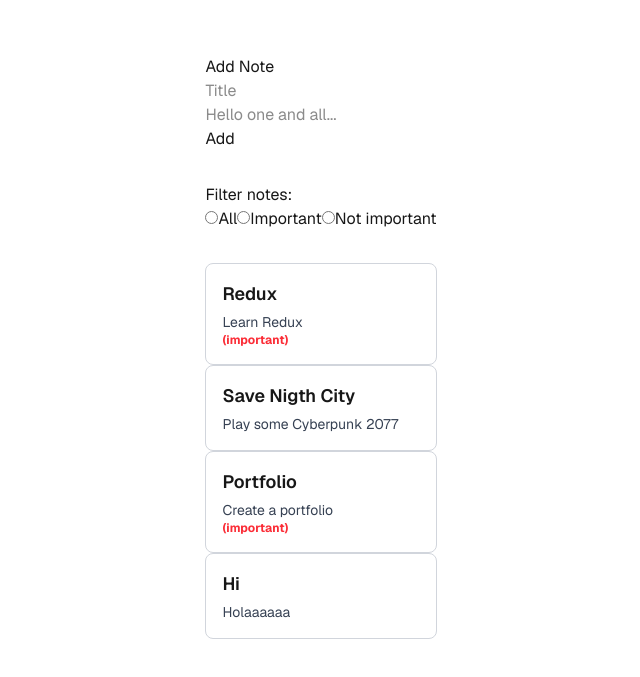
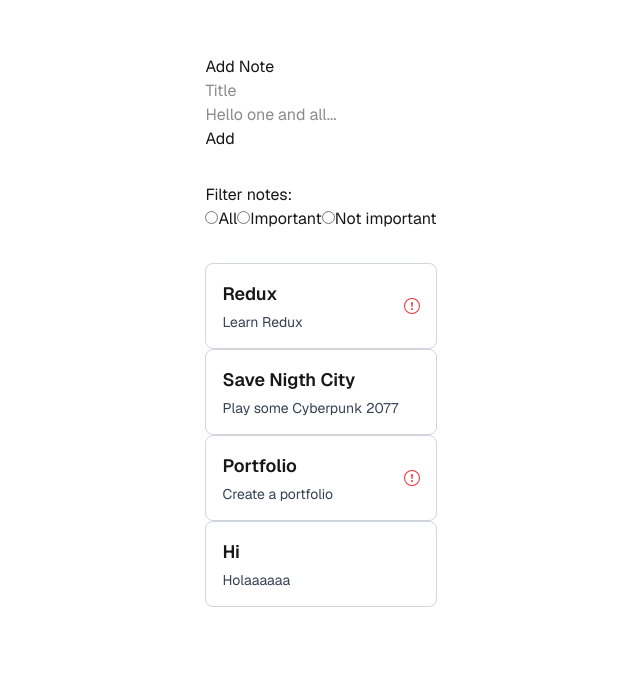
Before and after one commit to LaraBerenguer/notes-app, a Next.js app: page / in a window 1280 px wide. Shown: the part 109-786 px from the top of the page, without its empty margins (319-959 px from the left). Built offline with nearby package versions, Linux system fonts and the light colour scheme; data requests are answered from the project's data file.

Commit message:
Refactor NoteCard component to use ImportantIcon and uptate styles

```diff
--- a/src/components/NoteCard.tsx
+++ b/src/components/NoteCard.tsx
@@ -1,5 +1,6 @@
 "use client"
 import { Note } from "@/types/types";
+import ImportantIcon from "./ImportantIcon";
 
 type NoteCardProps = {
     note: Note;
@@ -8,10 +9,12 @@ type NoteCardProps = {
 
 const NoteCard = ({ note, onClick }: NoteCardProps) => {
     return (
-        <div className="border border-gray-300 p-4 rounded-lg bg-transparent cursor-pointer transition hover:shadow" onClick={onClick}>
-            <section id="title" className="text-lg font-semibold mb-1">{note.title}</section>
-            <section id="content" className="text-sm text-gray-700">{note.content}</section>
-            <section id="important" className="text-xs font-bold text-red-500">{note.important ? " (important)" : ""}</section>
+        <div className="note-card flex items-center justify-between border border-gray-300 p-4 rounded-lg bg-transparent cursor-pointer transition hover:shadow" onClick={onClick}>
+            <section>
+                <section id="title" className="text-lg font-semibold mb-1">{note.title}</section>
+                <section id="content" className="text-sm text-gray-700">{note.content}</section>
+            </section>
+            <section id="important" className="text-xs font-bold text-red-500">{note.important && <ImportantIcon className="inline-block text-red-500 ml-2" />}</section>
         </div>
     )
 };
```
